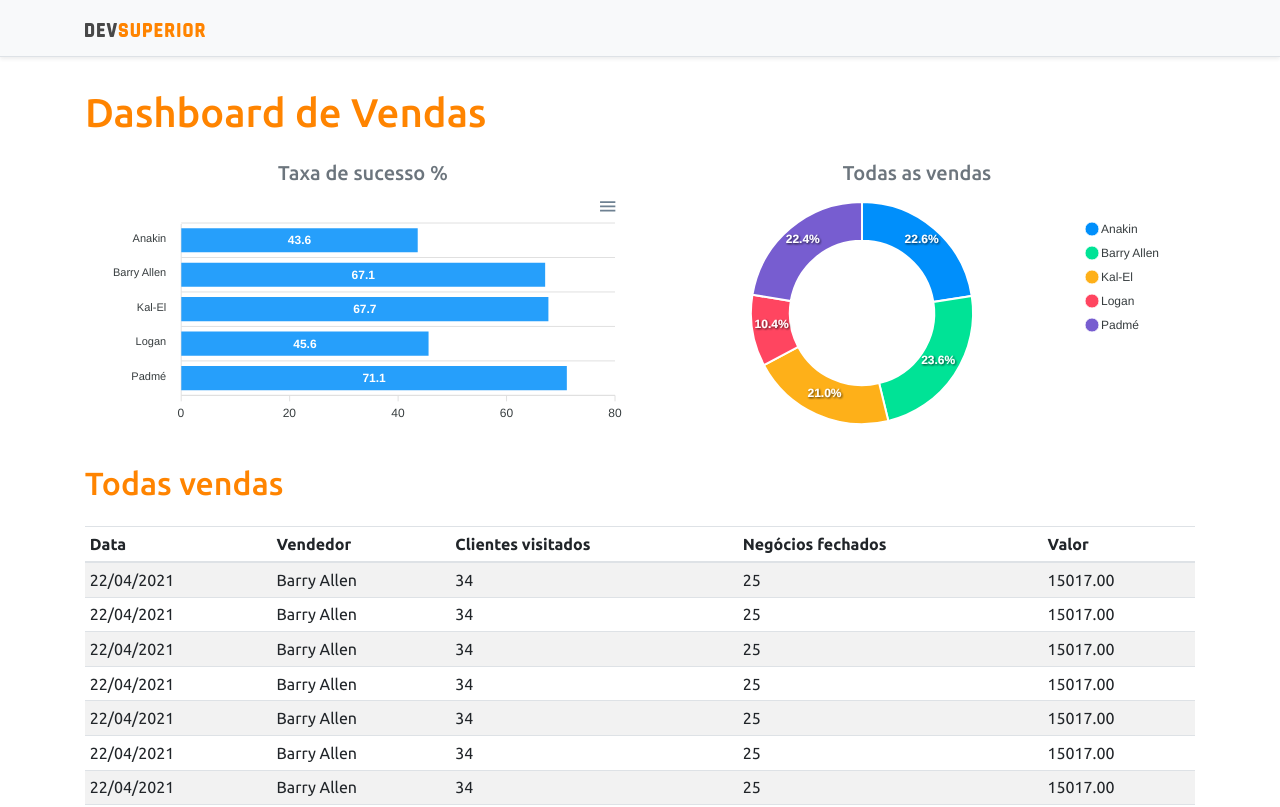
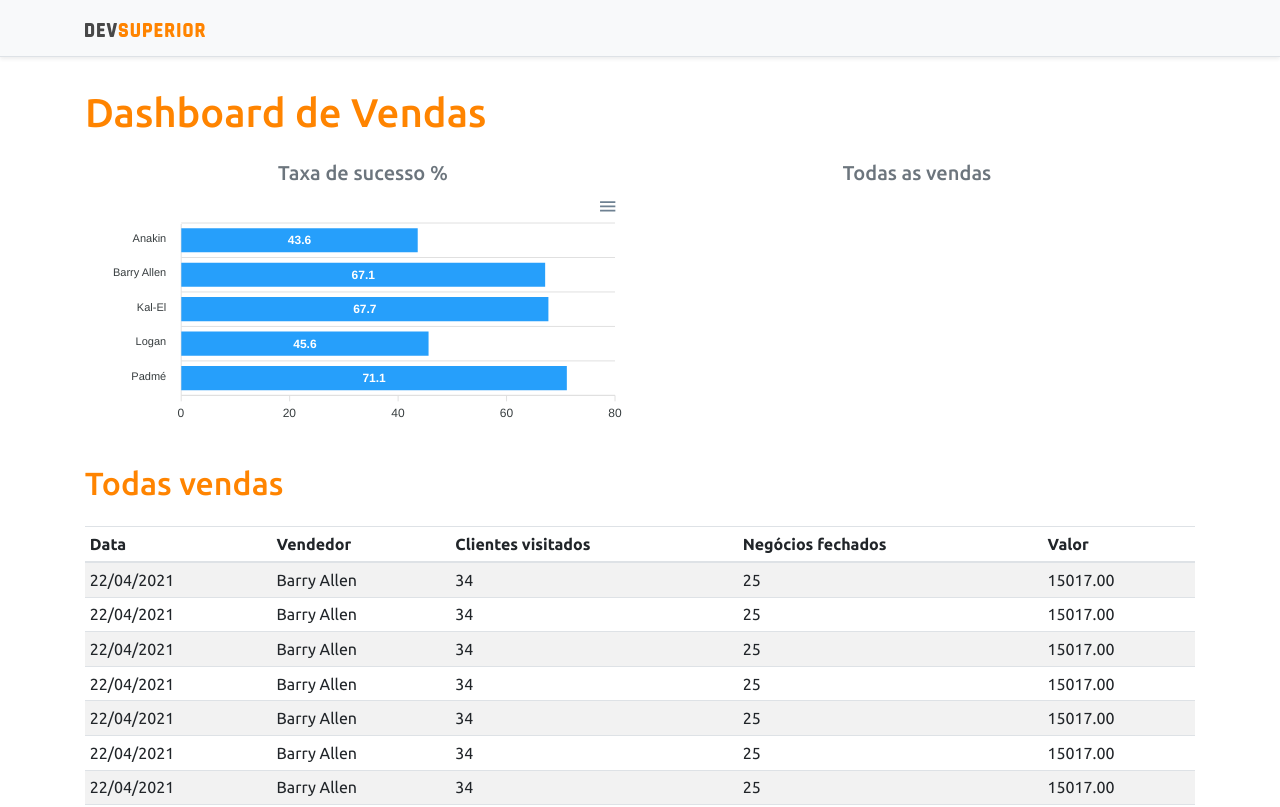
Before and after one commit to nabucodonosor-java/DevSuperior-DSVendas, a React (Create React App) app in the folder frontend/: page /dashboard in a window 1280 px wide. Shown: the top 807 px of the page. Built offline with nearby package versions, Linux system fonts and the light colour scheme.

Commit message:
First request

```diff
--- a/frontend/package.json
+++ b/frontend/package.json
@@ -13,6 +13,7 @@
     "@types/react": "^17.0.0",
     "@types/react-dom": "^17.0.0",
     "apexcharts": "3.26.1",
+    "axios": "0.21.1",
     "bootstrap": "4.6.0",
     "jquery": "1.9.1",
     "popper.js": "1.16.1",
--- a/frontend/src/components/DonutChart/index.tsx
+++ b/frontend/src/components/DonutChart/index.tsx
@@ -1,11 +1,33 @@
+import axios from 'axios';
 import Chart from 'react-apexcharts';
+import { SaleSum } from 'types/sale';
+import { BASE_URL } from 'utils/requests';
+
+type ChartData = {
+    labels: string[];
+    series: number[];
+}
 
 const DonutChart = () => {
 
-    const mockData = {
-        series: [477138, 499928, 444867, 220426, 473088],
-        labels: ['Anakin', 'Barry Allen', 'Kal-El', 'Logan', 'Padmé']
-    }
+    // Forma errada
+
+    let chartData : ChartData = { labels: [], series: [] };
+
+    axios.get(`${BASE_URL}/sales/sum-by-seller`)
+    .then(response => {
+        const data = response.data as SaleSum[];
+        const myLabels = data.map(x => x.sellerName);
+        const mySeries = data.map(x => x.sum);
+
+        chartData = { labels: myLabels, series: mySeries };
+        console.log(response.data);
+    });
+
+    // const mockData = {
+    //    series: [477138, 499928, 444867, 220426, 473088],
+    //    labels: ['Anakin', 'Barry Allen', 'Kal-El', 'Logan', 'Padmé']
+    // }
 
     const options = {
         legend: {
@@ -15,8 +37,8 @@ const DonutChart = () => {
 
     return (
         <Chart
-            options={{ ...options, labels: mockData.labels }}
-            series={mockData.series}
+            options={{ ...options, labels: chartData.labels }}
+            series={chartData.series}
             type="donut"
             height="240"
         />
--- /dev/null
+++ b/frontend/src/types/sale.ts
@@ -0,0 +1,4 @@
+export type SaleSum = {
+    sellerName: string,
+    sum: number
+}
--- /dev/null
+++ b/frontend/src/utils/requests.ts
@@ -0,0 +1 @@
+export const BASE_URL = 'htp://localhost:8080';
```
Also changed, not shown: 1 other file (tests, documents, lock files or other folders).
